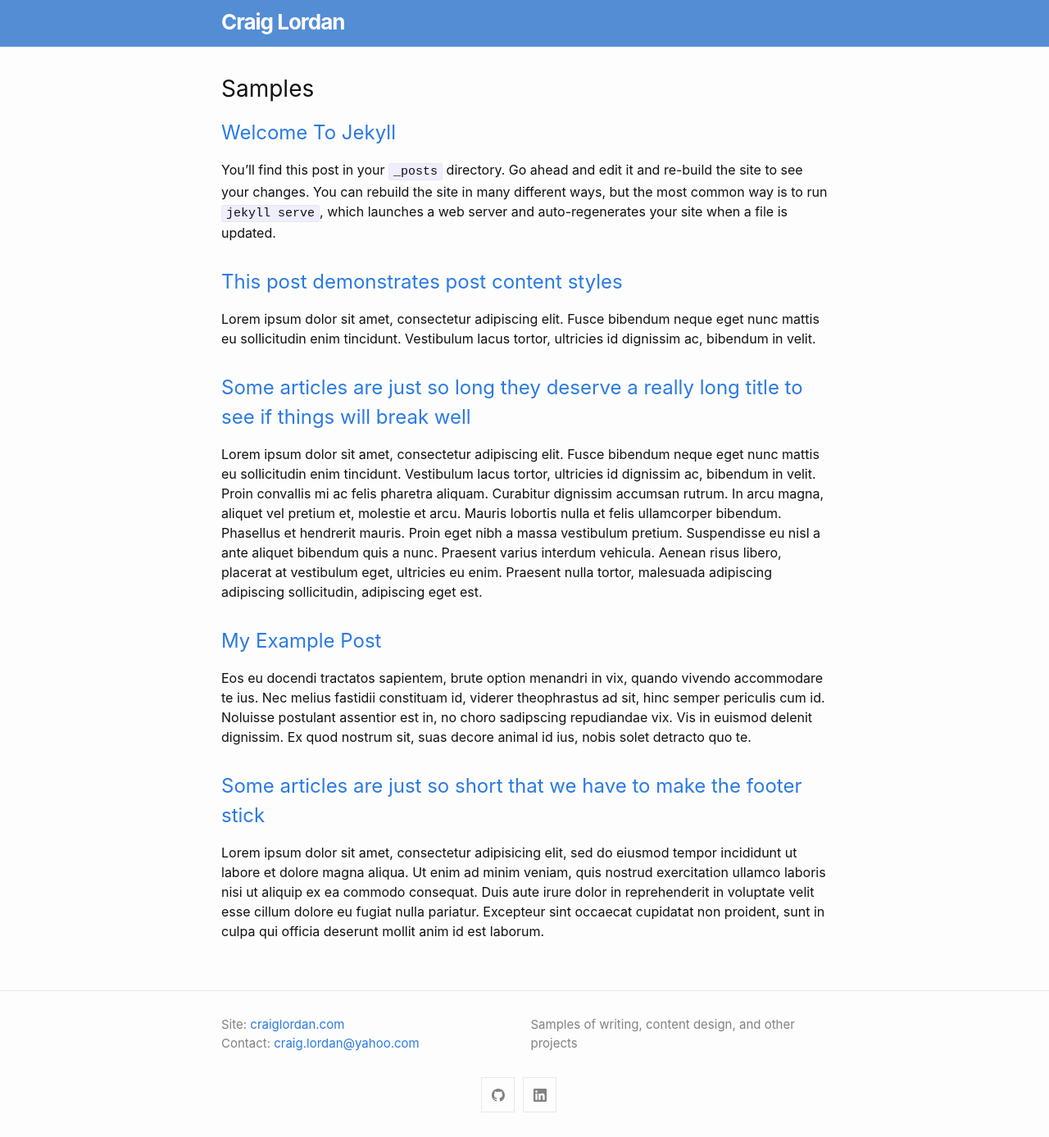
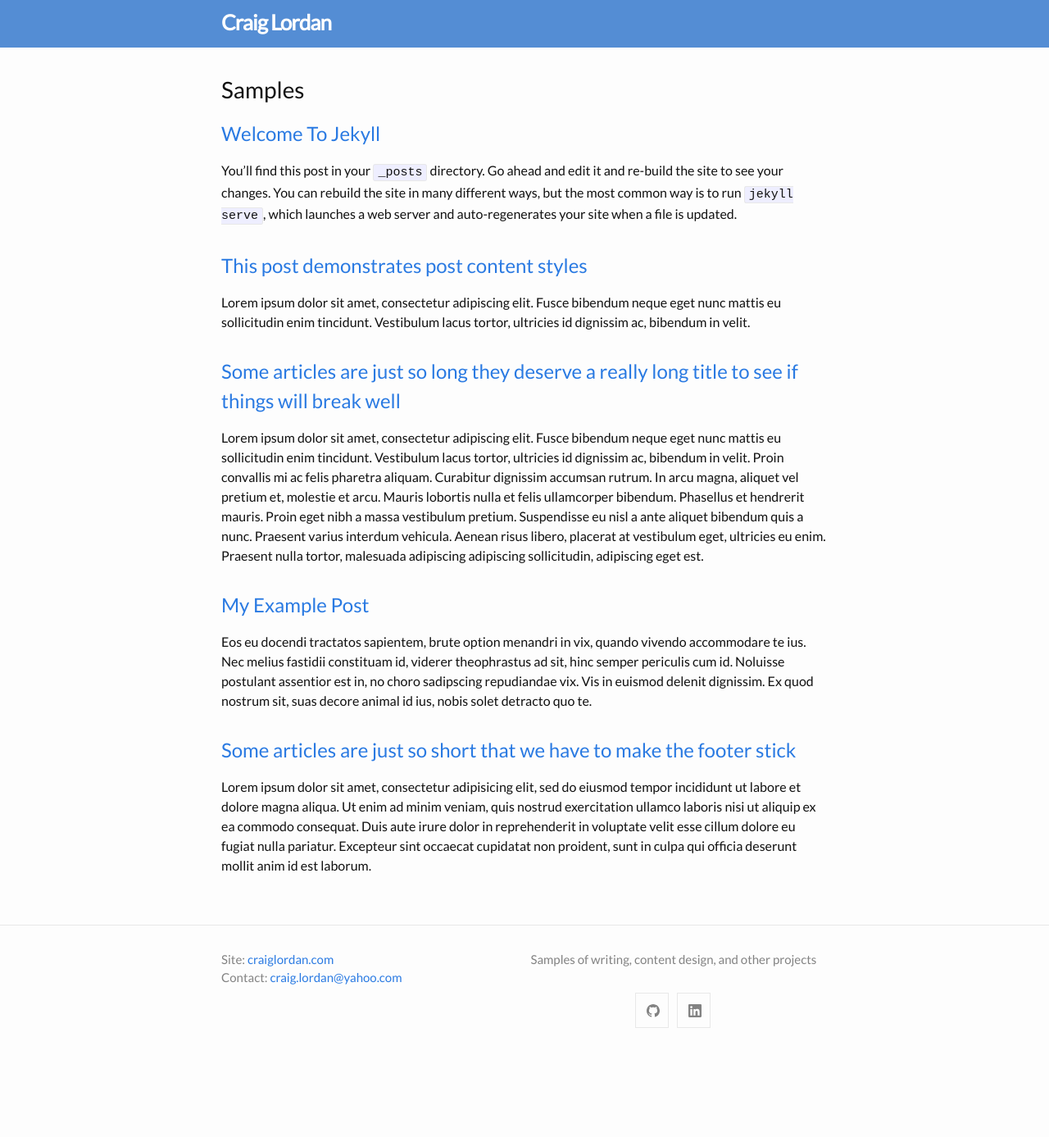
Before and after one commit to craiglordan/craiglordan.github.io, a Jekyll site: the page built from index.md, in a window 1280 px wide. Shown: the whole page at 82% size. Built offline with Jekyll 4.4.1, drawn with Linux system fonts in a browser that asks for light colours; after the commit the page ends 1284 px from its top, so only the background shows below that.

Commit message:
Lato font

```diff
--- a/_sass/minima/custom-styles.scss
+++ b/_sass/minima/custom-styles.scss
@@ -1,2 +1,3 @@
 // Placeholder to allow defining custom styles that override everything else.
 // (Use `_sass/minima/custom-variables.scss` to override variable defaults)
+@import url('https://fonts.googleapis.com/css?family=Lato&display=swap');
--- a/_sass/minima/initialize.scss
+++ b/_sass/minima/initialize.scss
@@ -2,7 +2,7 @@
 
 // Define defaults for each variable.
 
-$base-font-family: -apple-system, BlinkMacSystemFont, "Segoe UI", "Segoe UI Symbol", "Segoe UI Emoji", "Apple Color Emoji", Roboto, Helvetica, Arial, sans-serif !default;
+$base-font-family: Lato, -apple-system, BlinkMacSystemFont, "Segoe UI", "Segoe UI Symbol", "Segoe UI Emoji", "Apple Color Emoji", Roboto, Helvetica, Arial, sans-serif !default;
 $base-font-size:   16px !default;
 $base-font-weight: 400 !default;
 $small-font-size:  $base-font-size * 0.875 !default;
```
